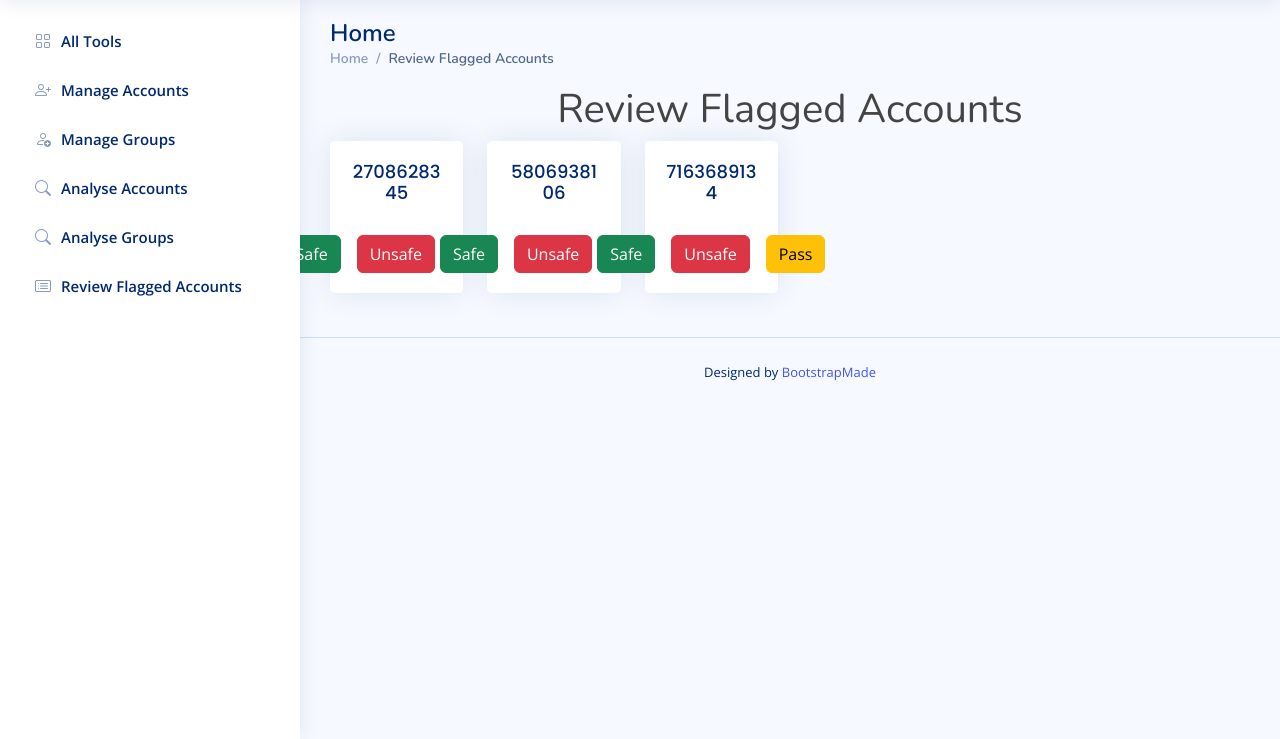
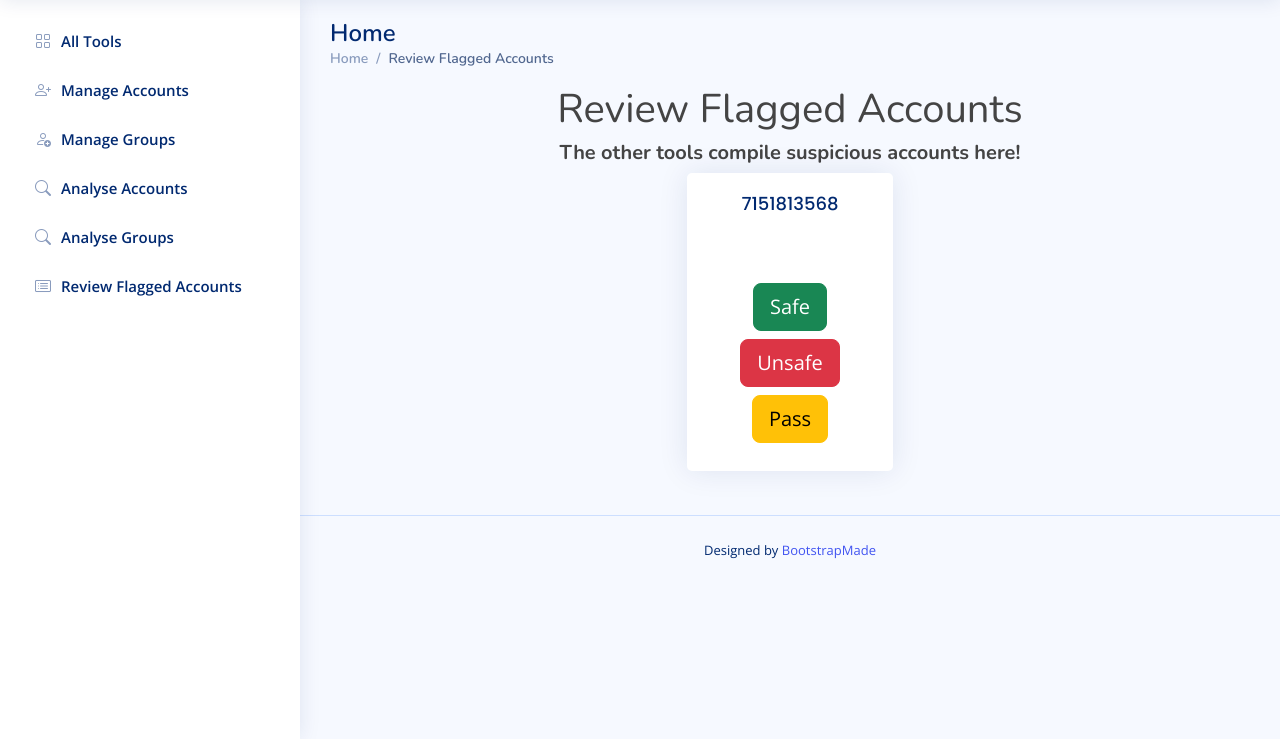
Before and after one commit to MindlessTruffle/Profile-Suspicion-Algorithm, a Flask app: page /review_flagged_accounts in a window 1280 px wide. Shown: the part 61-800 px from the top of the page. Run offline with Flask 3, Linux system fonts and the light colour scheme; some libraries are stand-ins or nearby versions.

Commit message:
Finishing Touches

```diff
--- a/app.py
+++ b/app.py
@@ -125,8 +125,6 @@ def analyse_accounts():
                            ranked_accounts=sorted_rank_data,
                            result_found=result_found)
 
-import json
-
 @app.route('/review_flagged_accounts', methods=['GET', 'POST'])
 def review_flagged_accounts():
     with open('sus_baddies.json', 'r') as file:
@@ -152,7 +150,7 @@ def review_flagged_accounts():
         with open('sus_baddies.json', 'w') as file:
             json.dump(data, file, indent=4)
 
-    accounts_to_review = data[:3]
+    accounts_to_review = data[:1]
     return render_template('review_flagged_accounts.html', accounts_to_review=accounts_to_review)
 
 
--- a/sus_baddies.json
+++ b/sus_baddies.json
@@ -1,9 +1,4 @@
 [
-    "2708628345",
-    "5806938106",
-    "7163689134",
-    "164035251",
-    "266601721",
     "7151813568",
     "3195899515",
     "6037602452",
--- a/templates/index.html
+++ b/templates/index.html
@@ -14,14 +14,14 @@
         <h3 class="mb-3">Group Management</h3>
         <div class="btn-group btn-group-lg mb-4" role="group" aria-label="Group management tools">
             <a href="/add_groups" class="btn btn-primary">Manage Groups</a>
-            <a href="/analyse_groups" class="btn btn-warning">Run Group Analysis</a>
+            <a href="/analyse_groups" class="btn btn-success">Run Group Analysis</a>
         </div>
 
         <!-- Category 2: Account Management -->
         <h3 class="mb-3">Account Management</h3>
         <div class="btn-group btn-group-lg mb-4" role="group" aria-label="Account management tools">
-            <a href="/add_accounts" class="btn btn-success">Manage Accounts</a>
-            <a href="/analyse_accounts" class="btn btn-secondary">Run Account Analysis</a>
+            <a href="/add_accounts" class="btn btn-primary">Manage Accounts</a>
+            <a href="/analyse_accounts" class="btn btn-success">Run Account Analysis</a>
             <a href="/review_flagged_accounts" class="btn btn-danger">Review Flagged Accounts</a>
         </div>
     </div>
--- a/templates/review_flagged_accounts.html
+++ b/templates/review_flagged_accounts.html
@@ -3,31 +3,36 @@
 {% block breadcrumb %}Review Flagged Accounts{% endblock %}
 
 {% block content %}
+
 <h1 class="text-center">Review Flagged Accounts</h1>
+<h5 class="text-center"><strong>The other tools compile suspicious accounts here!</strong></h5>
 
 <form method="post">
-    <div class="row">
+    <div class="container">
+        <div class="row justify-content-center">
             {% for accountId in accounts_to_review %}
-            <div class="col-md-2 mb-4">
-                <div class="card" style="max-width: 18rem; margin: auto;">
-                    <div class="card-body text-center">
+                <div class="col-lg-3 col-md-4 col-sm-6 mb-4">
+                    <div class="card h-100 d-flex flex-column">
+                        <div class="card-body text-center d-flex flex-column justify-content-between">
                             <a href="https://www.roblox.com/users/{{ accountId }}/profile" target="_blank">
-                            <h3 class="card-title">{{ accountId }}</h3>
+                                <h1 class="card-title">{{accountId}}</h1>
                             </a>
-                        <div class="d-flex justify-content-center mt-3">
+                            <div class="mt-3">
+                                <div class="d-flex justify-content-center flex-wrap">
                                     <!-- Safe Button -->
-                            <button type="submit" name="safeButton" value="{{ accountId }}" class="btn btn-success mx-2">Safe</button>
+                                    <button type="submit" name="safeButton" value="{{ accountId }}" class="btn btn-success btn-lg mx-1 mb-2">Safe</button>
                                     <!-- Unsafe Button -->
-                            <button type="submit" name="unsafeButton" value="{{ accountId }}" class="btn btn-danger mx-2">Unsafe</button>
+                                    <button type="submit" name="unsafeButton" value="{{ accountId }}" class="btn btn-danger btn-lg mx-1 mb-2">Unsafe</button>
                                     <!-- Pass Button -->
-                            <button type="submit" name="passButton" value="{{ accountId }}" class="btn btn-warning mx-2">Pass</button>
+                                    <button type="submit" name="passButton" value="{{ accountId }}" class="btn btn-warning btn-lg mx-1 mb-2">Pass</button>
+                                </div>
                             </div>
                         </div>
                     </div>
                 </div>
             {% endfor %}
         </div>
+    </div>
 </form>
 
-
 {% endblock %}
```
Also changed, not shown: certified_baddies.json (+6 -1 lines). Lines whose indentation alone changed are shown as unchanged.
